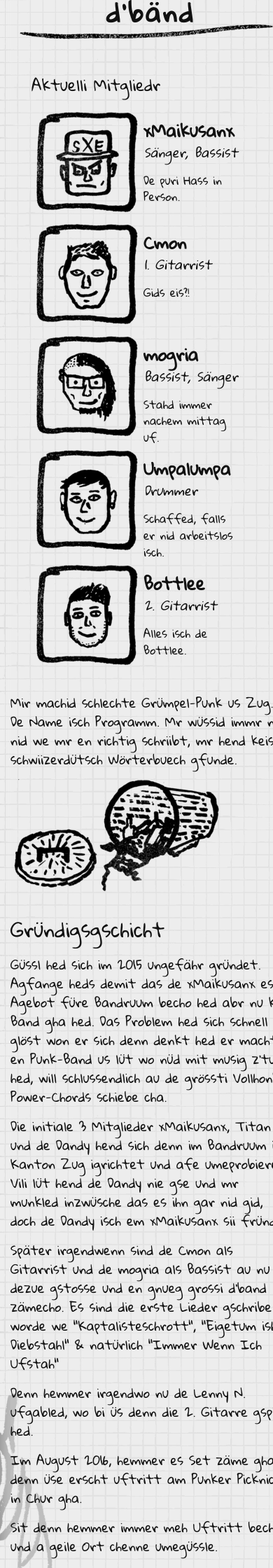
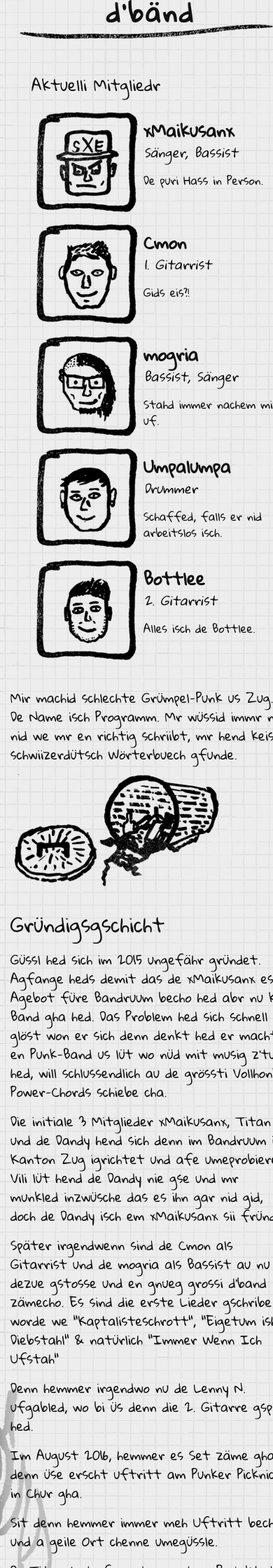
Before and after one commit to mogria/guezzlpage, a Jekyll site: the page built from band.html, in a window 390 px wide. Shown: the part 649-2889 px from the top of the page at 70% size. Built offline with Jekyll 4.4.1, drawn with Linux system fonts in a browser that asks for light colours.

Commit message:
fix layout of band page in low resulution (on mobile)

```diff
--- a/_sass/_band.scss
+++ b/_sass/_band.scss
@@ -9,8 +9,8 @@
         width: 100%;
         float: none;
         .band-member {
-            float: left;
-            width: 300px;
+            float: none;
+            width: 100%;
         }
     }
 
```
